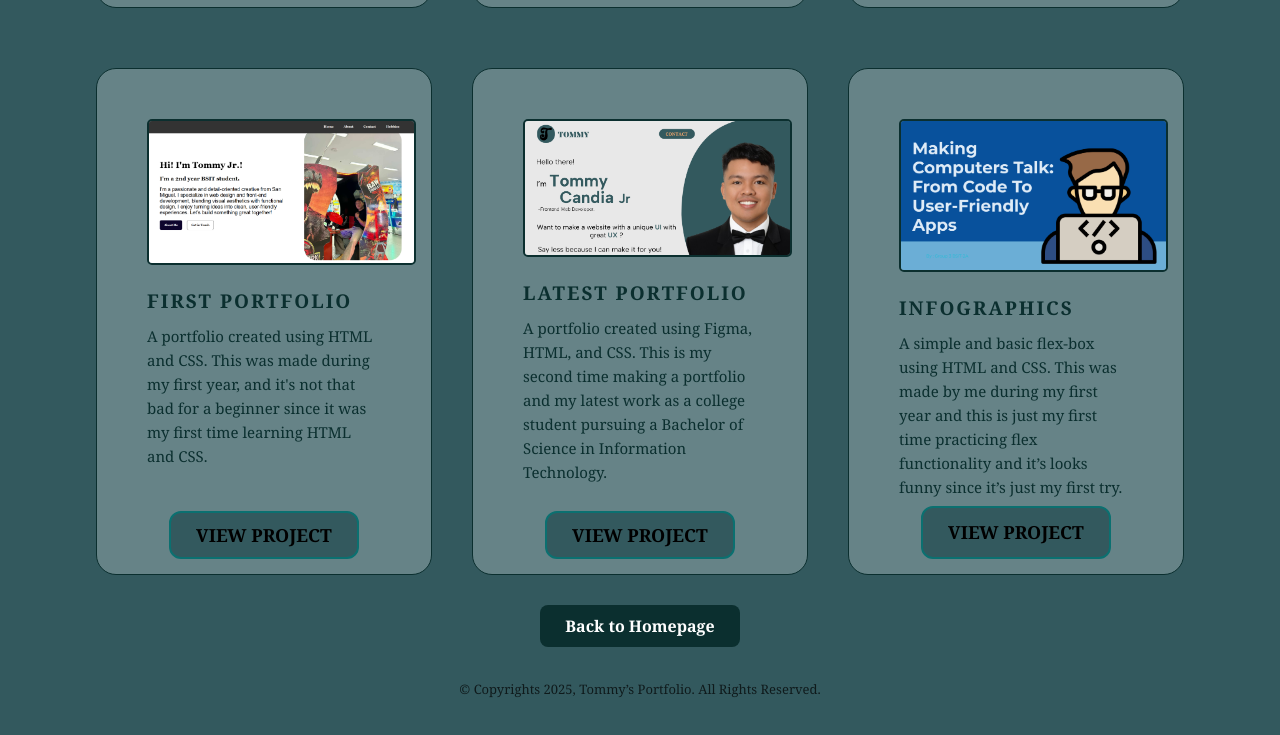
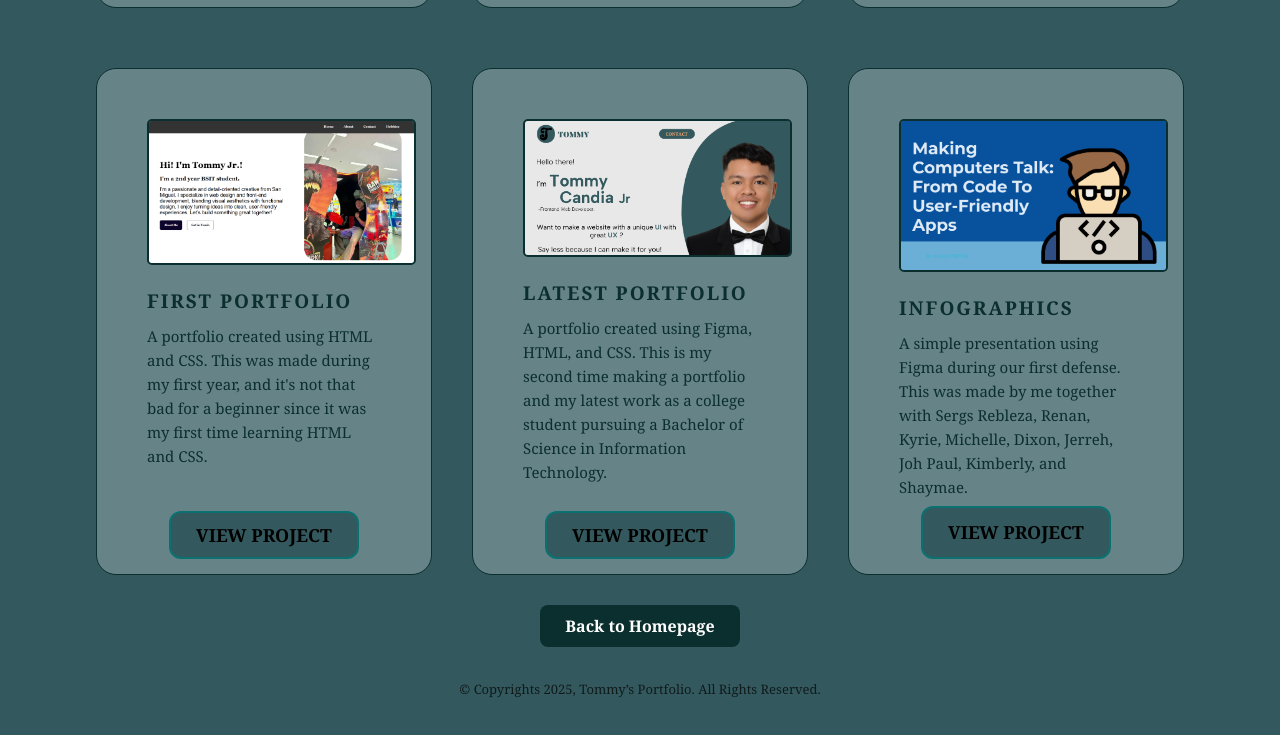
Before and after one commit to tejeyyJr/SIAP-Finals, a plain HTML site: page Pages/works.html in a window 1280 px wide. Shown: the part 742-1477 px from the top of the page. Drawn offline with Linux system fonts and the light colour scheme.

Commit message:
Add files via upload

```diff
--- a/Pages/works.html
+++ b/Pages/works.html
@@ -53,7 +53,7 @@
     <div class="work">
         <img src="../assets/img/INFOGRAPHICS.png" alt="Flex-box Practice" />
         <div class="title">INFOGRAPHICS</div>
-        <div class="desc">A simple and basic flex-box using HTML and CSS. This was made by me during my first year and this is just my first time practicing flex functionality and it’s looks funny since it’s just my first try.
+        <div class="desc">A simple presentation using Figma during our first defense. This was made by me together with Sergs Rebleza, Renan, Kyrie, Michelle, Dixon, Jerreh, Joh Paul, Kimberly, and Shaymae.
             <div class="project-btn-container"> <a href="https://www.figma.com/deck/joQr8eSrgpqazUBTbEXlI8/Group-3---BSIT-2A?node-id=1-19&t=4SIFsC1L9yc5EtIn-0&scaling=min-zoom&content-scaling=fixed&page-id=0%3A1" class="project-btn">VIEW PROJECT</a></div>
         </div>
     </div>
```
Also changed, not shown: index.html (+1 -1 lines).
